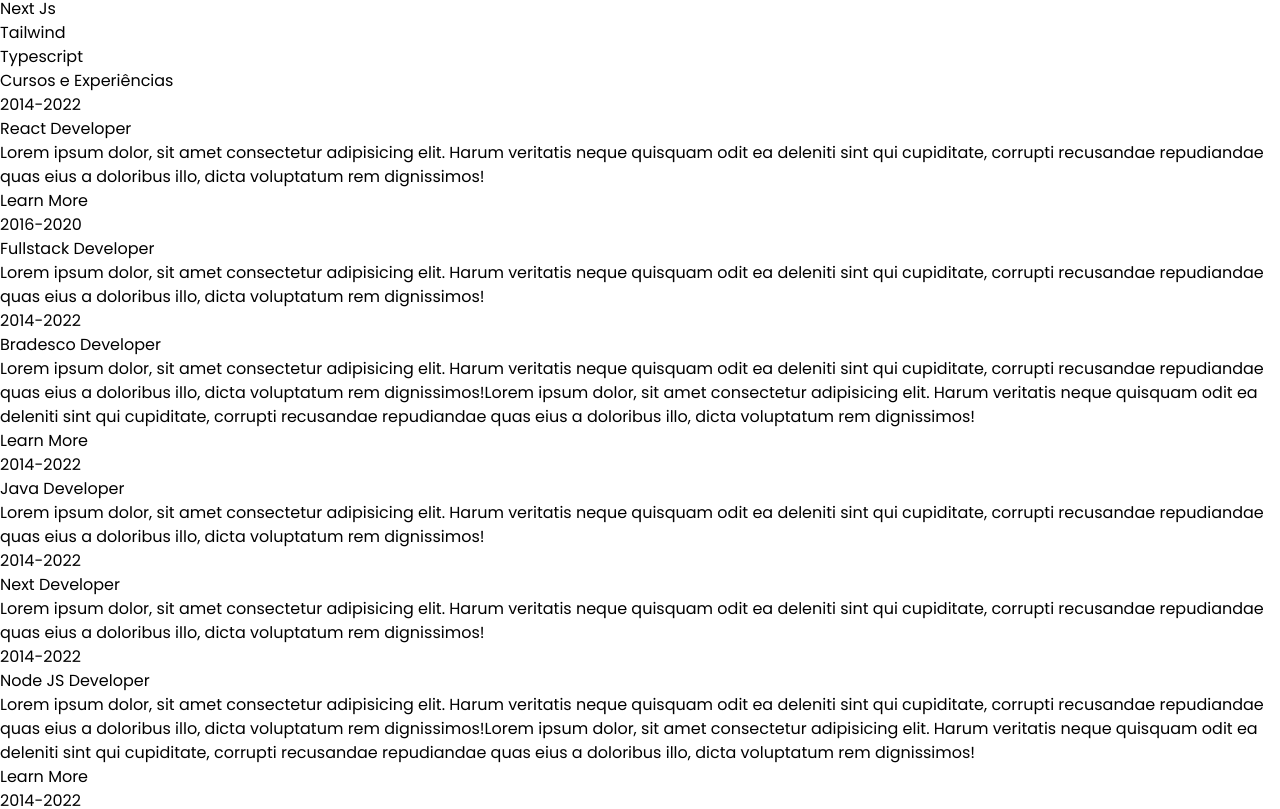
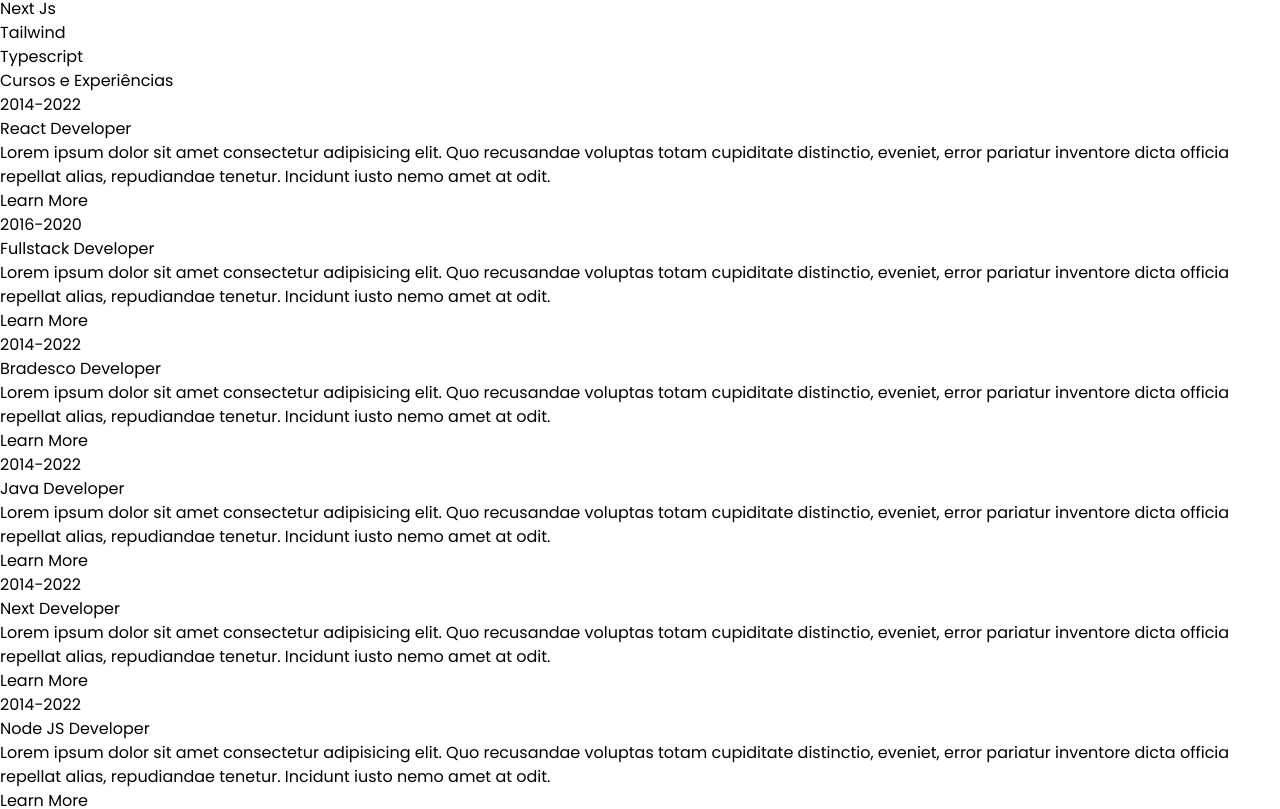
Before and after one commit to Helton1000/my-portfolio, a Next.js app: page / in a window 1280 px wide. Shown: the part 8736-9545 px from the top of the page. Built offline with nearby package versions, Linux system fonts and the light colour scheme.

Commit message:
upgrade experience section

```diff
--- a/Components/ExperienceItem.tsx
+++ b/Components/ExperienceItem.tsx
@@ -7,28 +7,17 @@ interface Props {
   description: string;
 }
 
-const ExperienceItem = ({
-  title,
-  year,
-  Button = false,
-  description,
-}: Props) => {
+const ExperienceItem = ({ title, year, Button = false, description }: Props) => {
   return (
     <div className="mb-[4rem] md:mb-[8rem]">
       <span className="px-[2rem] text-[#55e6a5] py-[0.9rem] font-bold text-[18px] border-[2px] border-[#55e6a5]">
         {year}
       </span>
-      <h1 className="mt-[2rem] uppercase font-semibold mb-[1rem] text-[20px] sm:text-[25px] md:text-[30px] text-white">
-        {title}
-      </h1>
-      <p className="text-[#aaaaaa] font-normal w-[80%] text-[17px] opacity-80">
-        {description}
-      </p>
-      {Button && (
-        <a className="relative flex h-[50px] w-40 items-center justify-center rounded-2xl font-bold overflow-hidden bg-[#55e6a5] text-black uppercase shadow-2xl transition-all before:absolute before:h-0 before:w-0 before:rounded-full before:bg-yellow-400 before:duration-500 before:ease-out hover:before:h-56 hover:before:w-56 mt-[1rem]">
-          <span className="relative z-10">Learn More</span>
-        </a>
-      )}
+      <h1 className="mt-[2rem] uppercase font-semibold mb-[1rem] text-[20px] sm:text-[25px] md:text-[30px] text-white">{title}</h1>
+      <p className="text-[#aaaaaa] font-normal w-[80%] text-[17px] opacity-80">Lorem ipsum dolor sit amet consectetur adipisicing elit. Quo recusandae voluptas totam cupiditate distinctio, eveniet, error pariatur inventore dicta officia repellat alias, repudiandae tenetur. Incidunt iusto nemo amet at odit.</p>
+      <a className={`relative flex h-[50px] w-40 items-center justify-center rounded-2xl font-bold overflow-hidden bg-[#55e6a5] text-black uppercase shadow-2xl transition-all before:absolute before:h-0 before:w-0 before:rounded-full before:bg-yellow-400 before:duration-500 before:ease-out hover:before:h-56 hover:before:w-56 mt-[1rem] ${Button ? '' : 'invisible'}`}>
+        <span className="relative z-10">Learn More</span>
+      </a>
     </div>
   );
 };
```
